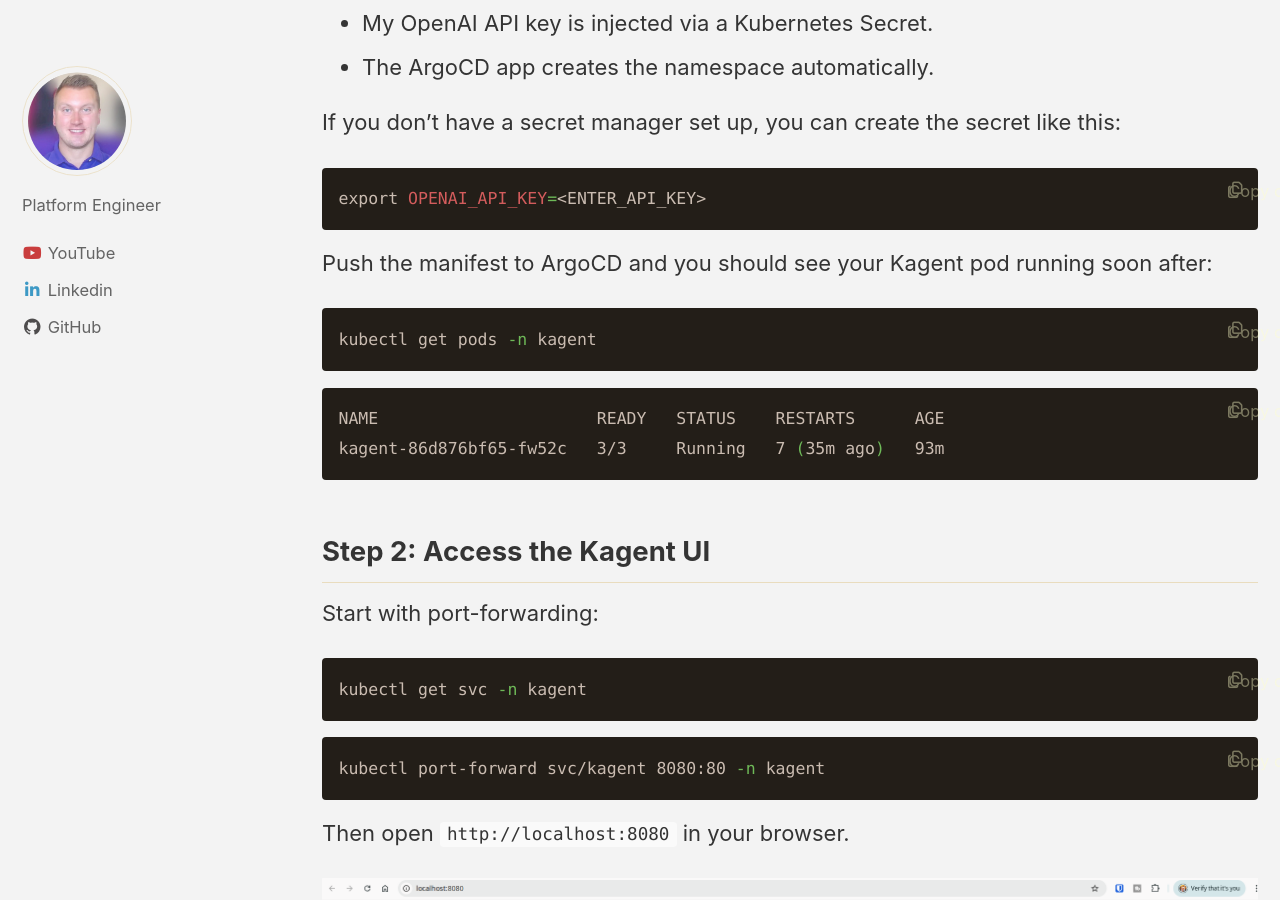
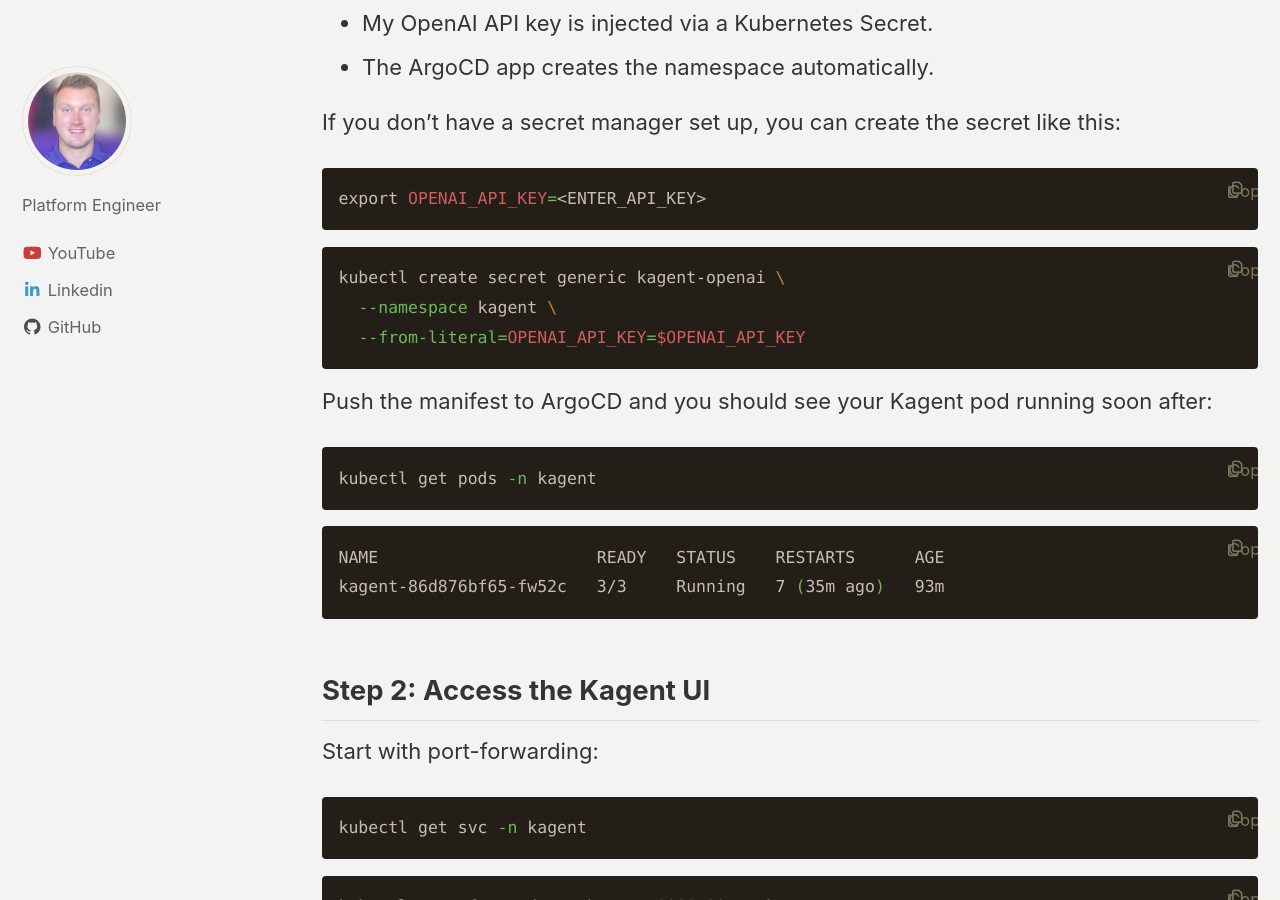
Before and after one commit to Matcham89/chrismatcham-dev, a Jekyll site: the page built from _posts/2025-05-08-Exploring-ArgoCD’s-New-MCP-Server-with-Kagent.md, in a window 1280 px wide and 900 px high, scrolled down 3445 px. Built offline with Jekyll 4.4.1, drawn with Linux system fonts in a browser that asks for light colours; cached includes are drawn as plain includes.

Commit message:
argocd mcp server kagent

````diff
--- a/_posts/2025-05-08-Exploring-ArgoCD’s-New-MCP-Server-with-Kagent.md
+++ b/_posts/2025-05-08-Exploring-ArgoCD’s-New-MCP-Server-with-Kagent.md
@@ -98,6 +98,12 @@ If you don’t have a secret manager set up, you can create the secret like this
 
 ```bash
 export OPENAI_API_KEY=<ENTER_API_KEY>
+```
+
+```bash
+kubectl create secret generic kagent-openai \
+  --namespace kagent \
+  --from-literal=OPENAI_API_KEY=$OPENAI_API_KEY
 ```
 
 Push the manifest to ArgoCD and you should see your Kagent pod running soon after:
````
